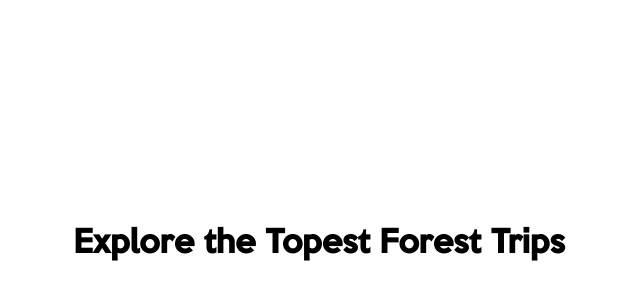
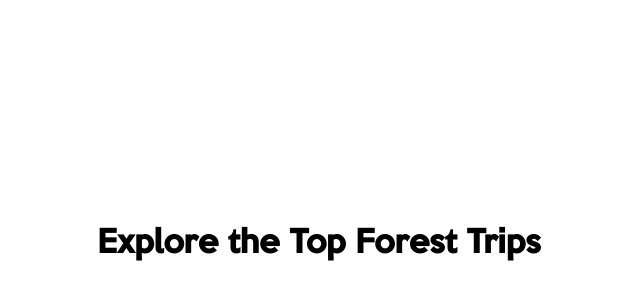
Before and after one commit to manikrishnahero/Travelers-Site, a plain HTML site: page index.html in a window 1280 px wide. Shown: the part 1414-1714 px from the top of the page, without its empty margins (321-961 px from the left). Drawn offline with Linux system fonts and the light colour scheme; a web font is replaced by a local one.

Commit message:
Destination Topic Change

```diff
--- a/index.html
+++ b/index.html
@@ -92,7 +92,7 @@
         <!-------- Destinations --------->
 
         <div class="destination" id="trips">
-            <h1>Explore the Topest Forest Trips </h1>
+            <h1>Explore the Top Forest Trips </h1>
             <div class="destination-section">
 
                 <div class="card amazon">
```
